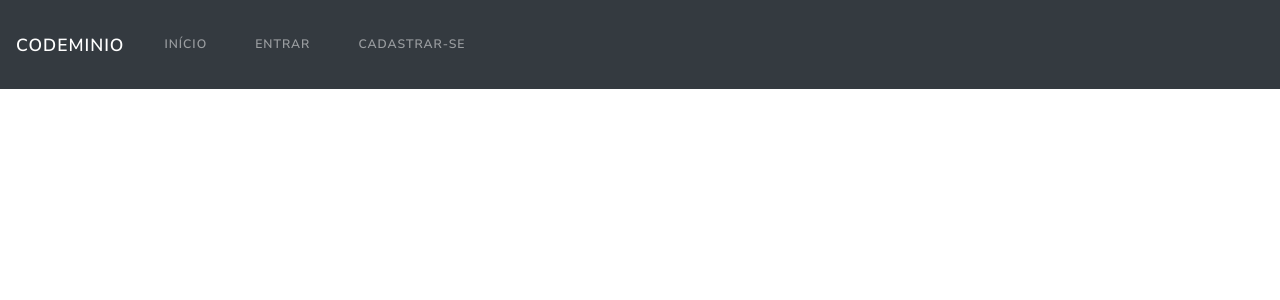
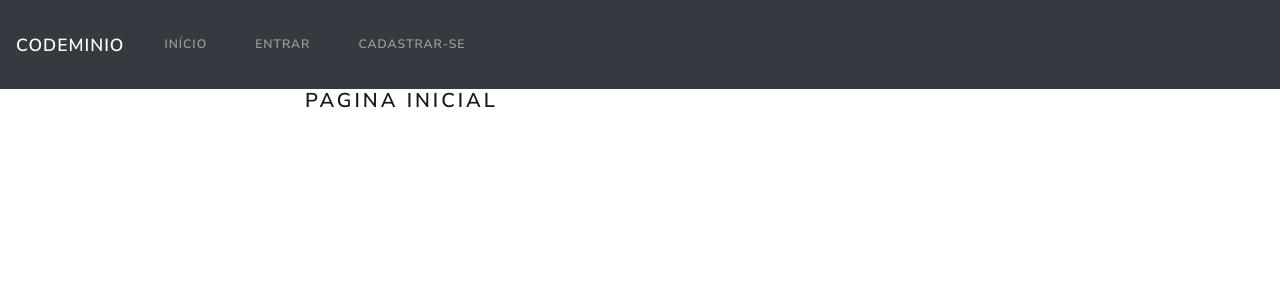
Before and after one commit to victorhugofr/codeminioReact, a React (Create React App) app: page / in a window 1280 px wide. Shown: the top 300 px of the page. Built offline with nearby package versions, Linux system fonts and the light colour scheme.

Commit message:
adicionando configuracao de pagina inicial/bemvindo

```diff
--- a/src/main/router.js
+++ b/src/main/router.js
@@ -7,7 +7,7 @@ import ChooseRole from '../views/chooseRole'
 import IndexMorador from '../views/indexMorador'
 import AcessoNegado from '../views/acesso/acessonegado'
 
-import AuthService from '../app/service/authService'
+import Home from '../views/home'
 import { AuthConsumer } from './provedorAutenticacao'
 
 function RotaAutenticada(props){
@@ -35,6 +35,7 @@ function Rotas(props){
                 <Route path="/loginFuncionario" component={LoginFuncionario}></Route>
                 <Route path="/morador/cadastrar" component={CadastroMorador}></Route>
                 <Route path="/funcionario/cadastrar" component={CadastroMorador}></Route>
+                <Route path="/" component={Home}></Route>
                 <RotaAutenticada component={IndexMorador} estaAutenticado={props.isMoradorAutenticado} path="/morador/index" ></RotaAutenticada>
                 <Route path="/acessonegado" component={AcessoNegado}></Route>
             </Switch>
--- a/src/views/home.js
+++ b/src/views/home.js
@@ -0,0 +1,23 @@
+import React from 'react'
+import {withRouter} from 'react-router-dom'
+import AuthService from '../app/service/authService'
+function Home (){
+
+    if(AuthService.isMoradorAutenticado()){
+        return(
+           <h4>
+               Seja bem-vindo!
+           </h4>
+
+        )
+    }else{
+        return(
+            <h4>
+                Pagina inicial
+            </h4>
+
+         )
+    }
+}
+
+export default withRouter( Home)
```
